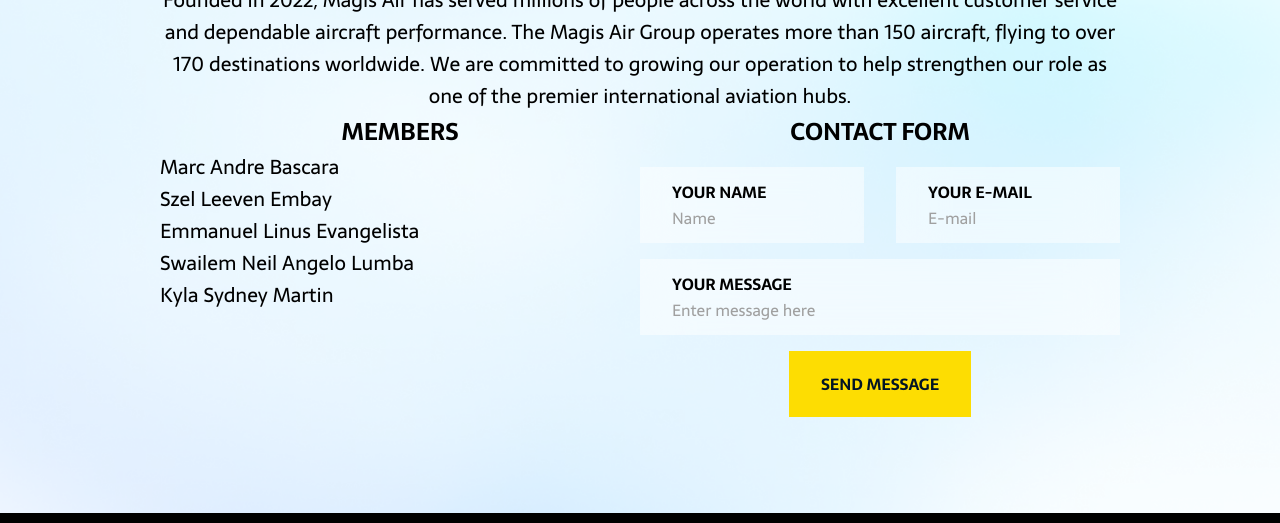
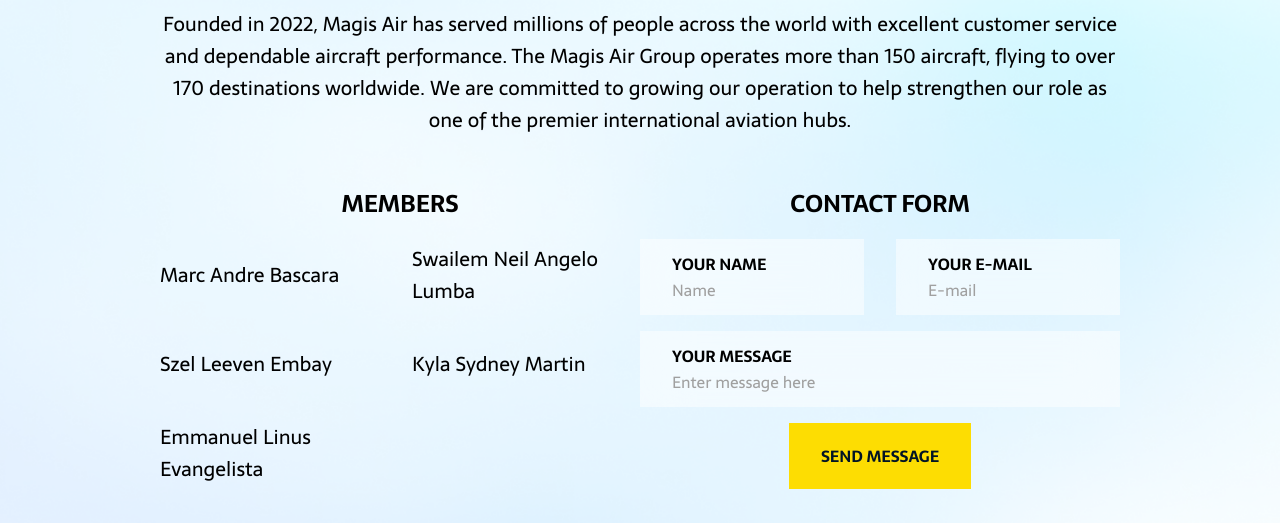
Before and after one commit to dnamme/csci41-magis-air, a website: page static/about.html in a window 1280 px wide. Shown: the part 628-1151 px from the top of the page. Drawn offline with Linux system fonts and the light colour scheme.

Commit message:
fix css for about members

```diff
--- a/static/assets/css/about.css
+++ b/static/assets/css/about.css
@@ -80,10 +80,28 @@
   grid-area: desc;
 
   text-align: center;
+  margin: 0 0 48px;
+}
+
+#content #desc h1 {
+  margin: 0 0 24px;
 }
 
 #content #members {
   grid-area: members;
+
+  display: grid;
+  grid-template-columns: 1fr 1fr;
+  grid-template-rows: min-content 1fr 1fr 1fr;
+  grid-auto-flow: column;
+
+  row-gap: 16px;
+  column-gap: 24px;
+  align-items: center;
+}
+
+#content #members h2 {
+  grid-column: 1 / -1;
 }
 
 #content #contact-form {
--- a/static/assets/js/about.js
+++ b/static/assets/js/about.js
@@ -14,8 +14,6 @@
     email: document.querySelector("#contact-form #email").value,
     message: document.querySelector("#contact-form #message").value,
   };
-
-  console.log(JSON.stringify(d));
 
   fetch("./api/message", {
     method: "POST",
--- a/static/assets/js/global.js
+++ b/static/assets/js/global.js
@@ -16,6 +16,7 @@
     .padStart(2, "0")} ${dt.getHours() >= 12 ? "PM" : "AM"}`;
 }
 
+// todo
 function showNotification(msg) {
   alert(msg);
 }
```
